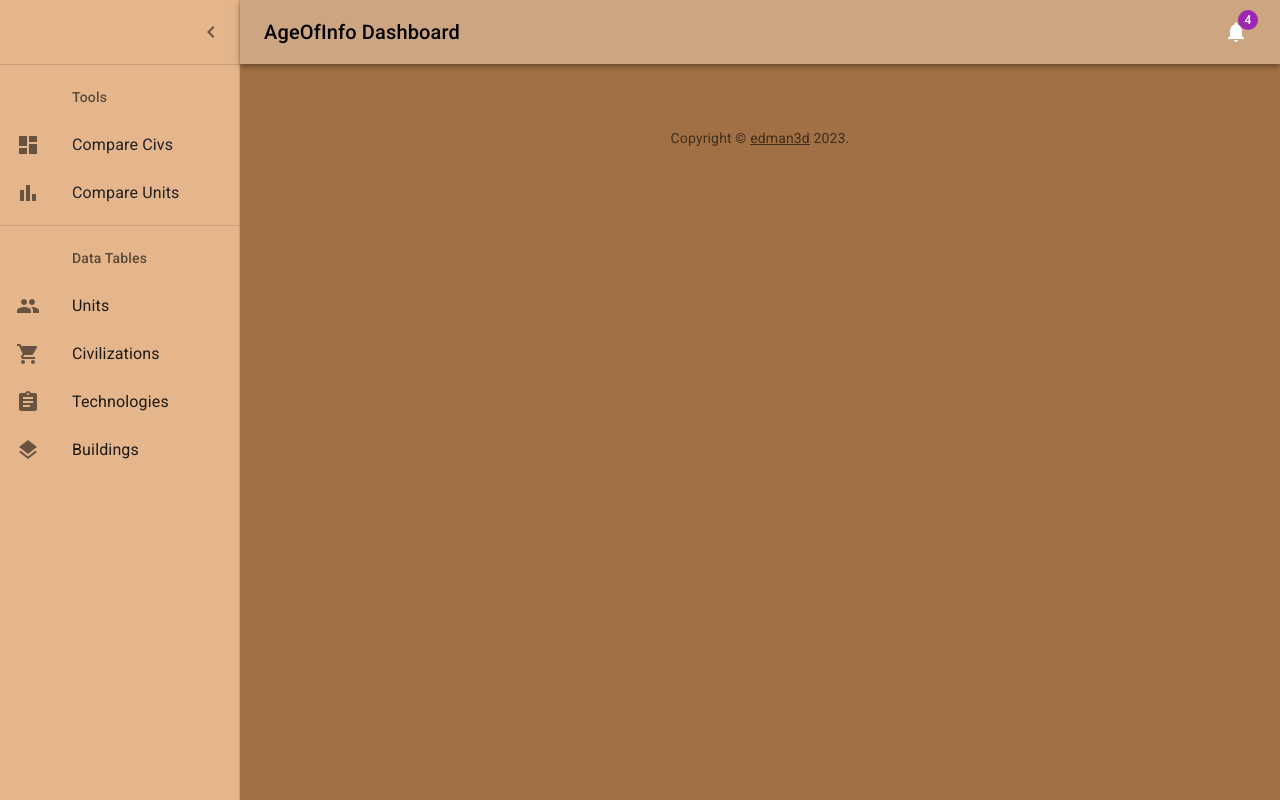
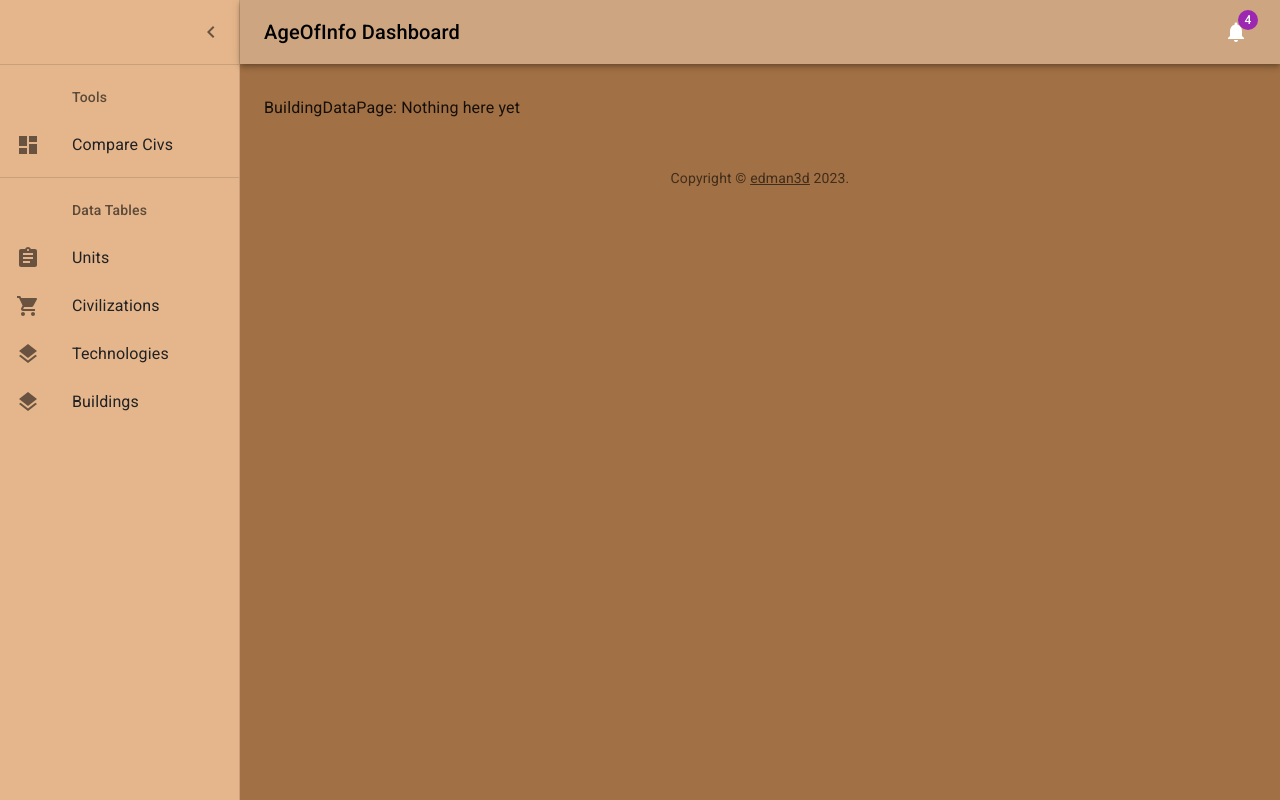
Before and after one commit to edman3d/ageofinfo-gcp, a React (Create React App) app: page /buildingdata in a window 1280 px wide. Built offline with nearby package versions, Linux system fonts and the light colour scheme.

Commit message:
routing for all datatable pages

```diff
--- a/src/components/DashBoard.tsx
+++ b/src/components/DashBoard.tsx
@@ -1,19 +1,7 @@
 import * as React from "react";
 import { useState } from "react";
-import { styled, createTheme, ThemeProvider } from "@mui/material/styles";
-import {
-  Badge,
-  Box,
-  Container,
-  CssBaseline,
-  Divider,
-  Grid,
-  List,
-  IconButton,
-  Paper,
-  Toolbar,
-  Typography,
-} from "@mui/material";
+import { createTheme, ThemeProvider } from "@mui/material/styles";
+import { Badge, Box, Container, CssBaseline, Divider, List, IconButton, Toolbar, Typography } from "@mui/material";
 import {
   ChevronLeft as ChevronLeftIcon,
   Menu as MenuIcon,
@@ -23,12 +11,11 @@ import {
 import { Routes, Route } from "react-router-dom";
 import type { Building, Civilization, Technology, Unit } from "../types";
 import { BuildingContext, CivContext, TechContext, UnitContext } from "../contexts";
-import { LIGHT_TAN_COLOR, MEDIUM_TAN_COLOR, DARK_TAN_COLOR } from "../constants/colors";
+import { DARK_TAN_COLOR } from "../constants/colors";
 
 import { AppBar } from "./AppBar";
 import { Drawer } from "./Drawer";
 import Copyright from "./Copyright";
-import CivCompare from "./CivCompare";
 import { mainListItems, secondaryListItems } from "./listItems";
 
 import "@fontsource/roboto/300.css";
@@ -36,7 +23,11 @@ import "@fontsource/roboto/400.css";
 import "@fontsource/roboto/500.css";
 import "@fontsource/roboto/700.css";
 import CivComparePage from "../pages/CivComparePage";
+// Data Tables
 import CivDataPage from "../pages/CivDataPage";
+import TechDataPage from "../pages/TechDataPage";
+import BuildingDataPage from "../pages/BuildingDataPage";
+import UnitDataPage from "../pages/UnitDataPage";
 
 let unitData: Unit[] = require("./../data/units.json");
 let techData: Technology[] = require("./../data/techs.json");
@@ -65,6 +56,7 @@ function DashboardContent() {
             <ThemeProvider theme={mdTheme}>
               <Box sx={{ display: "flex" }}>
                 <CssBaseline />
+
                 <AppBar position="absolute" open={open}>
                   <Toolbar
                     sx={{
@@ -93,6 +85,7 @@ function DashboardContent() {
                     </IconButton>
                   </Toolbar>
                 </AppBar>
+
                 <Drawer variant="permanent" open={open}>
                   <Toolbar
                     sx={{
@@ -113,6 +106,7 @@ function DashboardContent() {
                     {secondaryListItems}
                   </List>
                 </Drawer>
+
                 <Box
                   component="main"
                   sx={{
@@ -127,6 +121,9 @@ function DashboardContent() {
                     <Routes>
                       <Route path="/" element={<CivComparePage />} />
                       <Route path="/civdata" element={<CivDataPage />} />
+                      <Route path="/unitdata" element={<UnitDataPage />} />
+                      <Route path="/techdata" element={<TechDataPage />} />
+                      <Route path="/buildingdata" element={<BuildingDataPage />} />
                     </Routes>
                     <Copyright sx={{ pt: 4 }} />
                   </Container>
--- a/src/components/listItems.tsx
+++ b/src/components/listItems.tsx
@@ -28,16 +28,22 @@ export const mainListItems = (
       </ListItemButton>
     </Link>
 
-    <Link component={RouterLink} to="civdata" style={{ textDecoration: "none", color: TEXT_COLOR_MAIN }}>
+    {/* <Link component={RouterLink} to="civdata" style={{ textDecoration: "none", color: TEXT_COLOR_MAIN }}>
       <ListItemButton>
         <ListItemIcon>
           <BarChartIcon />
         </ListItemIcon>
         <ListItemText primary="Compare Units" />
       </ListItemButton>
-    </Link>
+    </Link> */}
   </React.Fragment>
 );
+
+// <Route path="/" element={<CivComparePage />} />
+// <Route path="/civdata" element={<CivDataPage />} />
+// <Route path="/unitdata" element={<UnitDataPage />} />
+// <Route path="/techdata" element={<TechDataPage />} />
+// <Route path="/buildingdata" element={<BuildingDataPage />} />
 
 export const secondaryListItems = (
   <React.Fragment>
@@ -45,30 +51,40 @@ export const secondaryListItems = (
       Data Tables
     </ListSubheader>
 
+    <Link component={RouterLink} to="unitdata" style={{ textDecoration: "none", color: TEXT_COLOR_MAIN }}>
       <ListItemButton>
         <ListItemIcon>
-        <PeopleIcon />
+          <AssignmentIcon />
         </ListItemIcon>
         <ListItemText primary="Units" />
       </ListItemButton>
+    </Link>
 
+    <Link component={RouterLink} to="civdata" style={{ textDecoration: "none", color: TEXT_COLOR_MAIN }}>
       <ListItemButton>
         <ListItemIcon>
           <ShoppingCartIcon />
         </ListItemIcon>
         <ListItemText primary="Civilizations" />
       </ListItemButton>
+    </Link>
+
+    <Link component={RouterLink} to="techdata" style={{ textDecoration: "none", color: TEXT_COLOR_MAIN }}>
       <ListItemButton>
         <ListItemIcon>
-        <AssignmentIcon />
+          <LayersIcon />
         </ListItemIcon>
         <ListItemText primary="Technologies" />
       </ListItemButton>
+    </Link>
+
+    <Link component={RouterLink} to="buildingdata" style={{ textDecoration: "none", color: TEXT_COLOR_MAIN }}>
       <ListItemButton>
         <ListItemIcon>
           <LayersIcon />
         </ListItemIcon>
         <ListItemText primary="Buildings" />
       </ListItemButton>
+    </Link>
   </React.Fragment>
 );
--- /dev/null
+++ b/src/pages/BuildingDataPage.tsx
@@ -0,0 +1,5 @@
+const BuildingDataPage = () => {
+  return <p>BuildingDataPage: Nothing here yet</p>;
+};
+
+export default BuildingDataPage;
--- a/src/pages/CivComparePage.tsx
+++ b/src/pages/CivComparePage.tsx
@@ -1,6 +1,6 @@
 import CivCompare from "../components/CivCompare";
 
-const CivComparePage = () => {
+export const CivComparePage = () => {
   return <CivCompare />;
 };
 
--- /dev/null
+++ b/src/pages/TechDataPage.tsx
@@ -0,0 +1,5 @@
+const TechDataPage = () => {
+  return <p>TechDataPage: Nothing here yet</p>;
+};
+
+export default TechDataPage;
--- /dev/null
+++ b/src/pages/UnitDataPage.tsx
@@ -0,0 +1,5 @@
+const UnitDataPage = () => {
+  return <p>UnitDataPage: Nothing here yet</p>;
+};
+
+export default UnitDataPage;
```
Lines whose indentation alone changed are shown as unchanged.
